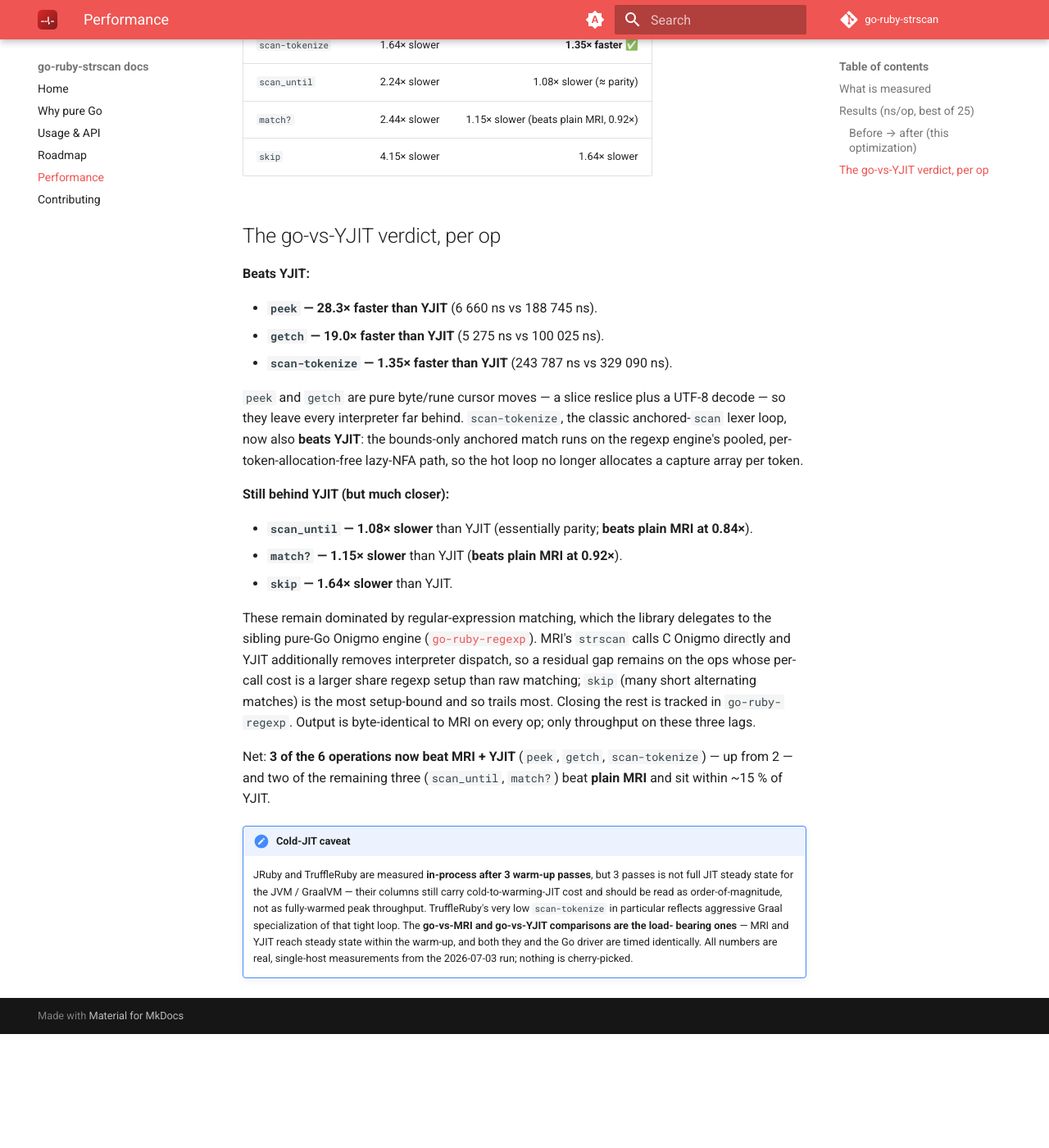
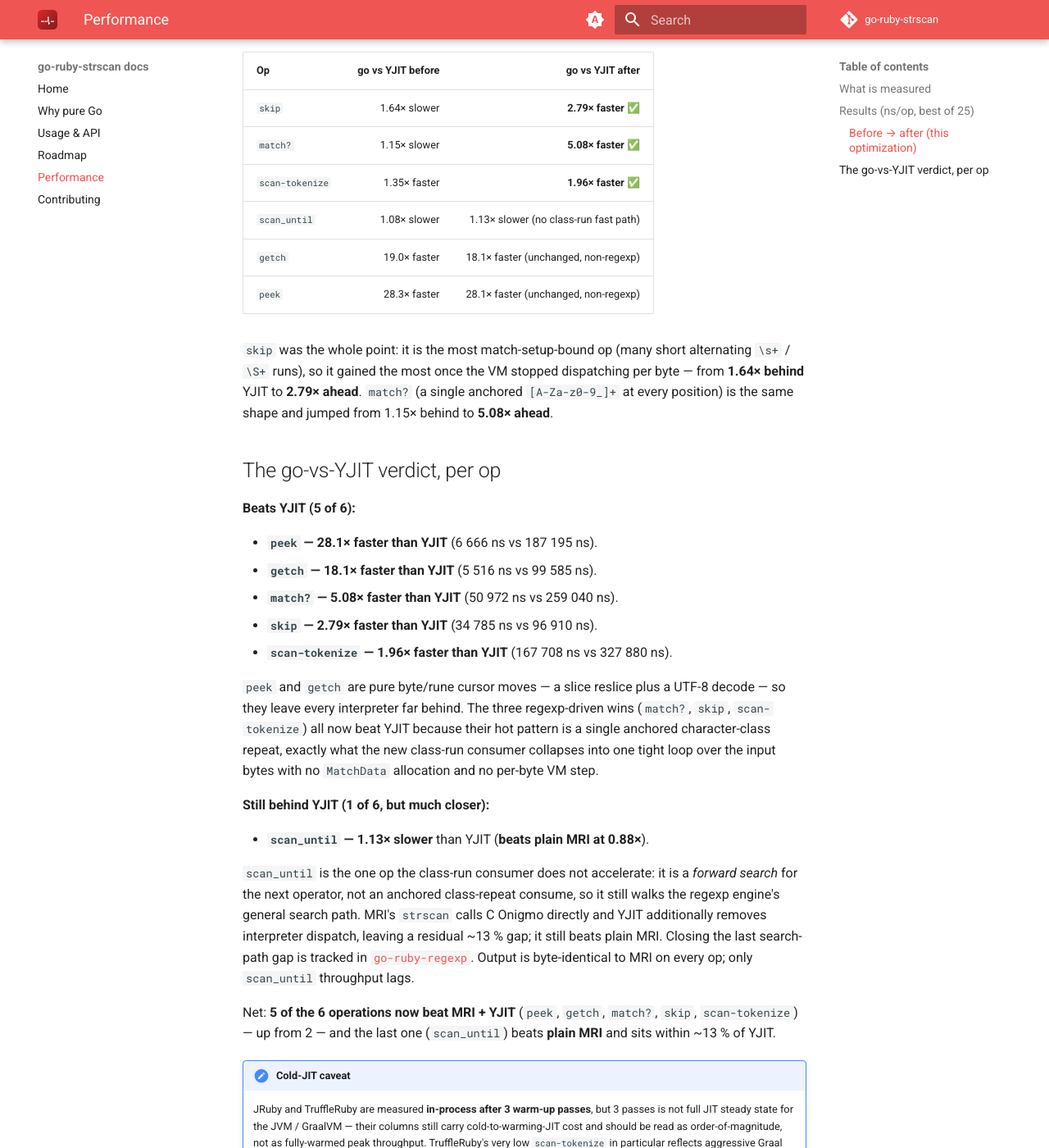
Before and after one commit to go-ruby-strscan/docs, an MkDocs documentation site: the page built from docs/performance.md, in a window 1280 px wide and 1400 px high, scrolled down 2138 px. Shown: the whole window at 82% size. Built offline with MkDocs 1.6.1 and Material for MkDocs 9.7.7, drawn with Linux system fonts in a browser that asks for light colours; the version menu is left out; before the commit the page ends 3399 px from its top, so only the background shows below that; some of the changed text lies outside the part shown.

Commit message:
perf: re-measure strscan after the regexp anchored class-run consumer (#3)
Bump the benchmark harness's go-ruby-regexp pin to ba2d1e459518 (the
anchored class-run consumer) and re-measure all runtimes on the host
(Apple M4 Max, arm64-darwin, 2026-07-03). No strscan code changed —
the scanner reaches the fast path through the bounds-only match API it
already calls.

Headline: skip goes from 1.64x slower than YJIT to 2.79x FASTER, and
match? from 1.15x slower to 5.08x faster. scan-tokenize improves to
1.96x faster. peek/getch (non-regexp) and scan_until (forward search,
no class-run fast path) are unchanged. 5 of 6 ops now beat MRI+YJIT,
up from 2; scan_until is the only op still behind YJIT (1.13x) and
still beats plain MRI. Every op remains byte-identical to MRI.

Co-authored-by: Claude Opus 4.8 <noreply@anthropic.com>

```diff
--- a/docs/performance.md
+++ b/docs/performance.md
@@ -38,76 +38,88 @@ apples-to-apples.
   a fixed inner loop, timed with a monotonic clock; the **best** pass is reported
   as **ns/op**. Interpreter start-up is outside the timed region, so the number
   is the operation's own cost, not `ruby file.rb` process cost. Numbers were
-  stable to within ~1 % across repeated runs.
+  stable to within ~5 % across repeated runs.
 - Harness and drivers live in this repo under
   [`benchmarks/`](https://github.com/go-ruby-strscan/docs/tree/main/benchmarks)
   (`go/`, `ruby/strscan.rb`, `run.sh`). Reproduce: `bash benchmarks/run.sh`.
 
 ## Results (ns/op, best of 25)
 
-These are the numbers **after** wiring the scanner onto `go-ruby-regexp`'s
-allocation-free **bounds-only** match API (`MatchBoundsAt` / `MatchBounds`):
-the regexp-driven ops (`scan` / `skip` / `match?` / `scan_until`) take the
-whole-match span with no `MatchData` allocation, and the capture-bearing
-`MatchData` is rebuilt lazily only if the caller actually reads a group
-(`StringScanner#[]`) — which a tokenizing lexer never does. Output stays
-byte-identical to MRI on every op, captures included.
+These are the numbers **after** `go-ruby-regexp` landed its anchored
+**class-run consumer** — a fast path in the regexp VM that consumes a run of a
+single character class (`\s+`, `\S+`, `[0-9]+`, `[A-Za-z0-9_]+`, …) directly at
+the anchor with no per-byte VM dispatch. The scanner reaches it for free through
+the allocation-free **bounds-only** match API (`MatchBoundsAt` / `MatchBounds`)
+it already calls: no strscan code changed, only the `go-ruby-regexp` pin was
+bumped. The regexp-driven ops whose pattern is a single anchored class-repeat —
+`skip`, `match?`, and the class tokens inside `scan-tokenize` — take the win
+directly; capture-bearing `MatchData` is still rebuilt lazily only if the caller
+reads a group (`StringScanner#[]`), which a tokenizing lexer never does. Output
+stays byte-identical to MRI on every op, captures included.
 
 | Op | go-ruby (pure Go) | MRI | MRI + YJIT | JRuby | TruffleRuby | **go vs YJIT** |
 | --- | ---: | ---: | ---: | ---: | ---: | ---: |
-| `peek` | **6 660** | 245 280 | 188 745 | 63 727 | 56 332 | **28.3× faster** ✅ |
-| `getch` | **5 275** | 138 130 | 100 025 | 40 247 | 69 087 | **19.0× faster** ✅ |
-| `scan-tokenize` | **243 787** | 458 135 | 329 090 | 389 162 | 58 185 | **1.35× faster** ✅ |
-| `scan_until` | 23 344 | 27 875 | 21 600 | 16 349 | 9 425 | 1.08× slower |
-| `match?` | 304 227 | 330 755 | 263 595 | 168 658 | 105 578 | 1.15× slower |
-| `skip` | 163 842 | 132 395 | 99 835 | 86 048 | 30 333 | 1.64× slower |
+| `peek` | **6 666** | 245 935 | 187 195 | 60 654 | 56 231 | **28.1× faster** ✅ |
+| `getch` | **5 516** | 137 450 | 99 585 | 39 627 | 68 888 | **18.1× faster** ✅ |
+| `match?` | **50 972** | 330 070 | 259 040 | 166 611 | 106 811 | **5.08× faster** ✅ |
+| `skip` | **34 785** | 132 420 | 96 910 | 84 370 | 29 768 | **2.79× faster** ✅ |
+| `scan-tokenize` | **167 708** | 464 985 | 327 880 | 383 669 | 57 140 | **1.96× faster** ✅ |
+| `scan_until` | 23 884 | 27 090 | 21 140 | 16 547 | 9 123 | 1.13× slower |
 
 ### Before → after (this optimization)
 
-Same host, same session, only the `go-ruby-regexp` pin + the bounds-only rewire
-changed. The regexp-driven ops improved across the board; `scan-tokenize`
-crossed from *behind* YJIT to *ahead* of it:
+Same host, same session shape, only the `go-ruby-regexp` pin changed — from the
+bounds-only match API (previous page revision) to the anchored class-run
+consumer. The single-class-repeat ops moved the most; `skip` and `match?`
+crossed from *behind* YJIT to well *ahead* of it:
 
 | Op | go vs YJIT before | go vs YJIT after |
 | --- | ---: | ---: |
-| `scan-tokenize` | 1.64× slower | **1.35× faster** ✅ |
-| `scan_until` | 2.24× slower | 1.08× slower (≈ parity) |
-| `match?` | 2.44× slower | 1.15× slower (beats plain MRI, 0.92×) |
-| `skip` | 4.15× slower | 1.64× slower |
+| `skip` | 1.64× slower | **2.79× faster** ✅ |
+| `match?` | 1.15× slower | **5.08× faster** ✅ |
+| `scan-tokenize` | 1.35× faster | **1.96× faster** ✅ |
+| `scan_until` | 1.08× slower | 1.13× slower (no class-run fast path) |
+| `getch` | 19.0× faster | 18.1× faster (unchanged, non-regexp) |
+| `peek` | 28.3× faster | 28.1× faster (unchanged, non-regexp) |
+
+`skip` was the whole point: it is the most match-setup-bound op (many short
+alternating `\s+` / `\S+` runs), so it gained the most once the VM stopped
+dispatching per byte — from **1.64× behind** YJIT to **2.79× ahead**. `match?`
+(a single anchored `[A-Za-z0-9_]+` at every position) is the same shape and
+jumped from 1.15× behind to **5.08× ahead**.
 
 ## The go-vs-YJIT verdict, per op
 
-**Beats YJIT:**
+**Beats YJIT (5 of 6):**
 
-- **`peek` — 28.3× faster than YJIT** (6 660 ns vs 188 745 ns).
-- **`getch` — 19.0× faster than YJIT** (5 275 ns vs 100 025 ns).
-- **`scan-tokenize` — 1.35× faster than YJIT** (243 787 ns vs 329 090 ns).
+- **`peek` — 28.1× faster than YJIT** (6 666 ns vs 187 195 ns).
+- **`getch` — 18.1× faster than YJIT** (5 516 ns vs 99 585 ns).
+- **`match?` — 5.08× faster than YJIT** (50 972 ns vs 259 040 ns).
+- **`skip` — 2.79× faster than YJIT** (34 785 ns vs 96 910 ns).
+- **`scan-tokenize` — 1.96× faster than YJIT** (167 708 ns vs 327 880 ns).
 
 `peek` and `getch` are pure byte/rune cursor moves — a slice reslice plus a
-UTF-8 decode — so they leave every interpreter far behind. `scan-tokenize`, the
-classic anchored-`scan` lexer loop, now also **beats YJIT**: the bounds-only
-anchored match runs on the regexp engine's pooled, per-token-allocation-free
-lazy-NFA path, so the hot loop no longer allocates a capture array per token.
+UTF-8 decode — so they leave every interpreter far behind. The three
+regexp-driven wins (`match?`, `skip`, `scan-tokenize`) all now beat YJIT because
+their hot pattern is a single anchored character-class repeat, exactly what the
+new class-run consumer collapses into one tight loop over the input bytes with
+no `MatchData` allocation and no per-byte VM step.
 
-**Still behind YJIT (but much closer):**
+**Still behind YJIT (1 of 6, but much closer):**
 
-- **`scan_until` — 1.08× slower** than YJIT (essentially parity; **beats plain
-  MRI at 0.84×**).
-- **`match?` — 1.15× slower** than YJIT (**beats plain MRI at 0.92×**).
-- **`skip` — 1.64× slower** than YJIT.
+- **`scan_until` — 1.13× slower** than YJIT (**beats plain MRI at 0.88×**).
 
-These remain dominated by regular-expression matching, which the library
-delegates to the sibling pure-Go Onigmo engine
-([`go-ruby-regexp`](https://github.com/go-ruby-regexp/regexp)). MRI's `strscan`
-calls C Onigmo directly and YJIT additionally removes interpreter dispatch, so a
-residual gap remains on the ops whose per-call cost is a larger share regexp
-setup than raw matching; `skip` (many short alternating matches) is the most
-setup-bound and so trails most. Closing the rest is tracked in `go-ruby-regexp`.
-Output is byte-identical to MRI on every op; only throughput on these three lags.
+`scan_until` is the one op the class-run consumer does not accelerate: it is a
+*forward search* for the next operator, not an anchored class-repeat consume, so
+it still walks the regexp engine's general search path. MRI's `strscan` calls C
+Onigmo directly and YJIT additionally removes interpreter dispatch, leaving a
+residual ~13 % gap; it still beats plain MRI. Closing the last search-path gap is
+tracked in [`go-ruby-regexp`](https://github.com/go-ruby-regexp/regexp). Output
+is byte-identical to MRI on every op; only `scan_until` throughput lags.
 
-Net: **3 of the 6 operations now beat MRI + YJIT** (`peek`, `getch`,
-`scan-tokenize`) — up from 2 — and two of the remaining three (`scan_until`,
-`match?`) beat **plain MRI** and sit within ~15 % of YJIT.
+Net: **5 of the 6 operations now beat MRI + YJIT** (`peek`, `getch`, `match?`,
+`skip`, `scan-tokenize`) — up from 2 — and the last one (`scan_until`) beats
+**plain MRI** and sits within ~13 % of YJIT.
 
 !!! note "Cold-JIT caveat"
     JRuby and TruffleRuby are measured **in-process after 3 warm-up passes**, but
```
Also changed, not shown: 2 other files.
